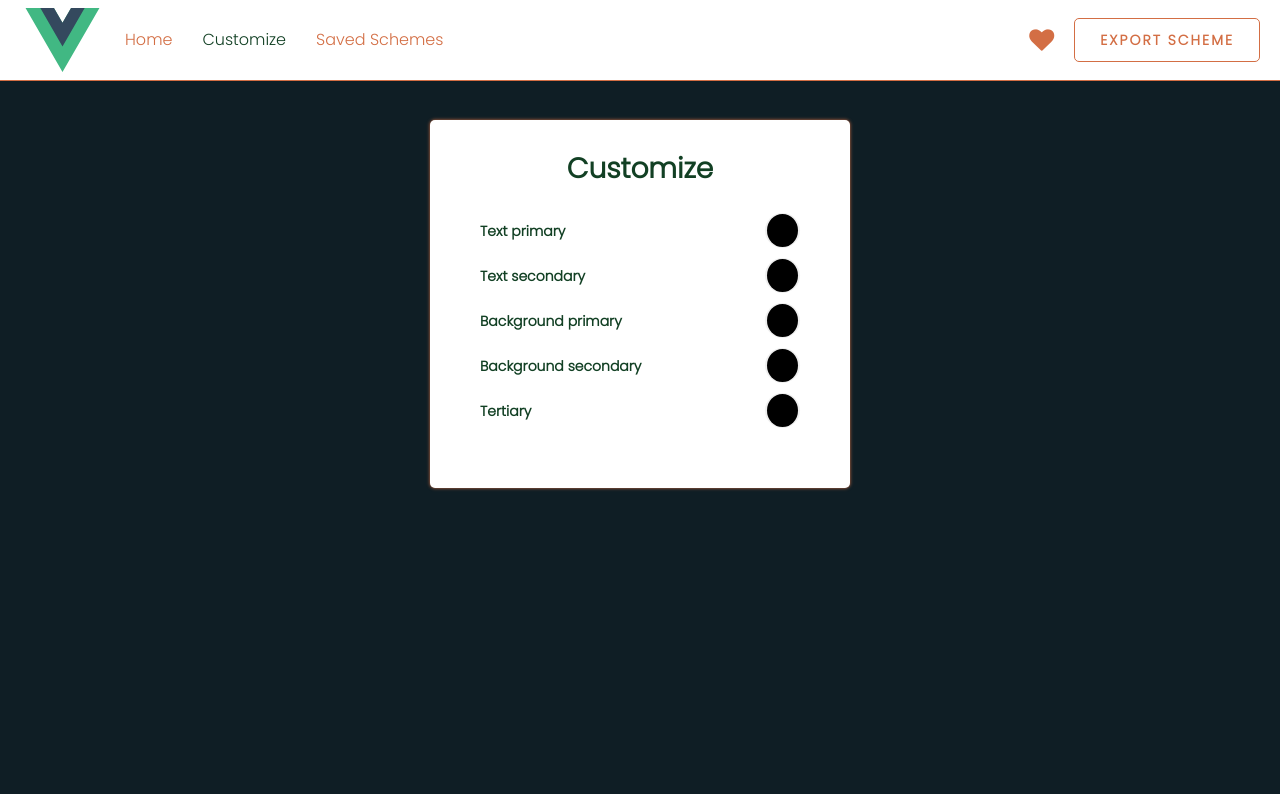
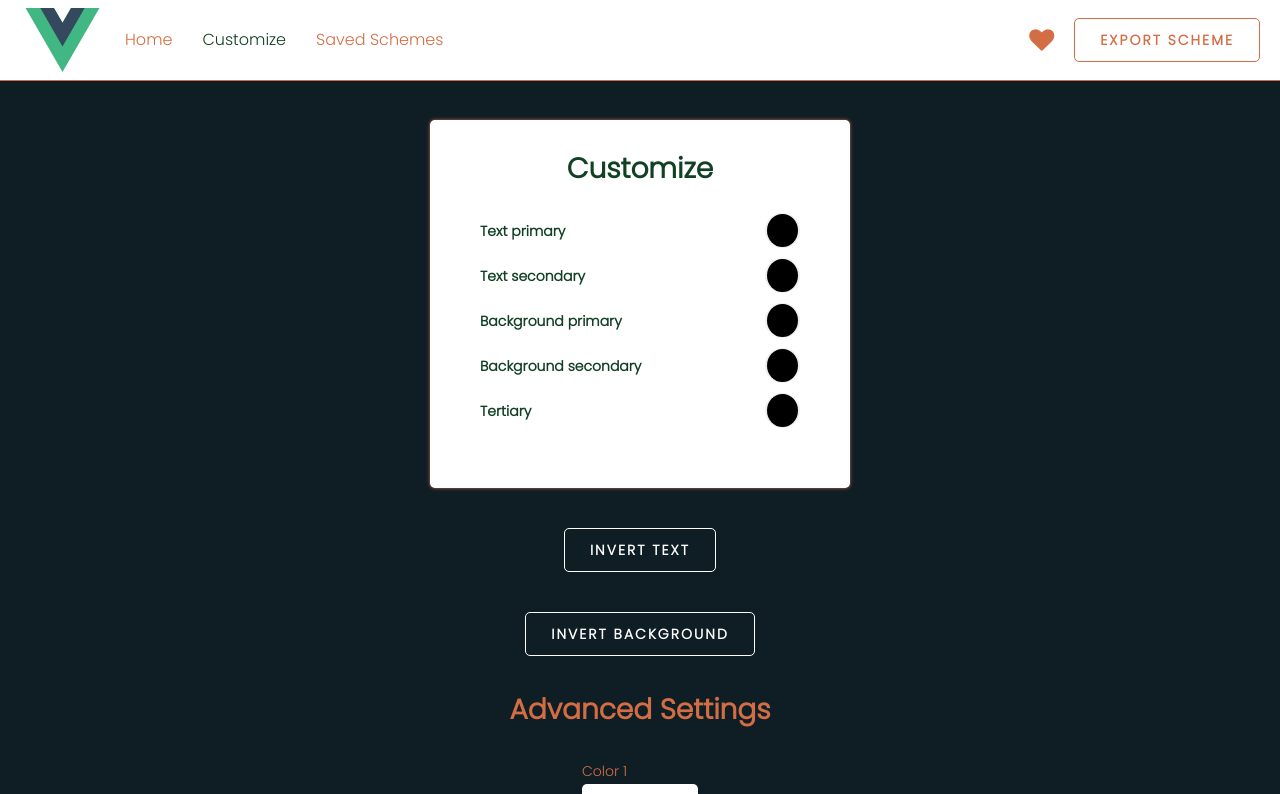
Before and after one commit to GregaE/color-schemer, a Vue app: page /customize in a window 1280 px wide. Shown: the top 794 px of the page. Built offline with nearby package versions, Linux system fonts and the light colour scheme; no server answers.

Commit message:
chore: add invert colors component to customize view

```diff
--- a/src/components/InvertColors.vue
+++ b/src/components/InvertColors.vue
@@ -1,8 +1,20 @@
 <script>
+import { mapState, mapActions } from "vuex";
+
 export default {
+  computed: {
+    ...mapState({
+      textPrimary: (state) => state.colors.textPrimary,
+      textSecondary: (state) => state.colors.textSecondary,
+      bgPrimary: (state) => state.colors.bgPrimary,
+      bgSecondary: (state) => state.colors.bgSecondary,
+      tertiary: (state) => state.colors.tertiary,
+    }),
+  },
   methods: {
+    ...mapActions(["setScheme"]),
     invertText() {
-      this.$emit("change-scheme", [
+      this.setScheme([
         this.textSecondary,
         this.textPrimary,
         this.bgPrimary,
@@ -11,7 +23,7 @@ export default {
       ]);
     },
     invertBg() {
-      this.$emit("change-scheme", [
+      this.setScheme([
         this.textPrimary,
         this.textSecondary,
         this.bgSecondary,
@@ -19,13 +31,6 @@ export default {
         this.tertiary,
       ]);
     },
-  },
-  props: {
-    textPrimary: String,
-    textSecondary: String,
-    bgPrimary: String,
-    bgSecondary: String,
-    tertiary: String,
   },
 };
 </script>
--- a/src/views/CustomizeView.vue
+++ b/src/views/CustomizeView.vue
@@ -1,37 +1,23 @@
 /* eslint-disable vue/multi-word-component-names */
 <script>
 import CustomizeForm from "@/components/CustomizeForm.vue";
+import InvertColors from "@/components/InvertColors.vue";
+import AdvancedConfig from "@/components/AdvancedConfig.vue";
 
 export default {
   components: {
     CustomizeForm,
-  },
-  methods: {
-    emitColor(color, field) {
-      this.$emit("change-color", color, field);
-    },
-  },
-  emits: ["change-color"],
-  props: {
-    textPrimary: String,
-    textSecondary: String,
-    bgPrimary: String,
-    bgSecondary: String,
-    tertiary: String,
+    InvertColors,
+    AdvancedConfig,
   },
 };
 </script>
 
 <template>
   <div class="customization-view">
-    <CustomizeForm
-      @change-color="emitColor"
-      v-bind:textPrimary="textPrimary"
-      v-bind:textSecondary="textSecondary"
-      v-bind:bgPrimary="bgPrimary"
-      v-bind:bgSecondary="bgSecondary"
-      v-bind:tertiary="tertiary"
-    />
+    <CustomizeForm />
+    <InvertColors />
+    <AdvancedConfig />
   </div>
 </template>
 
```
